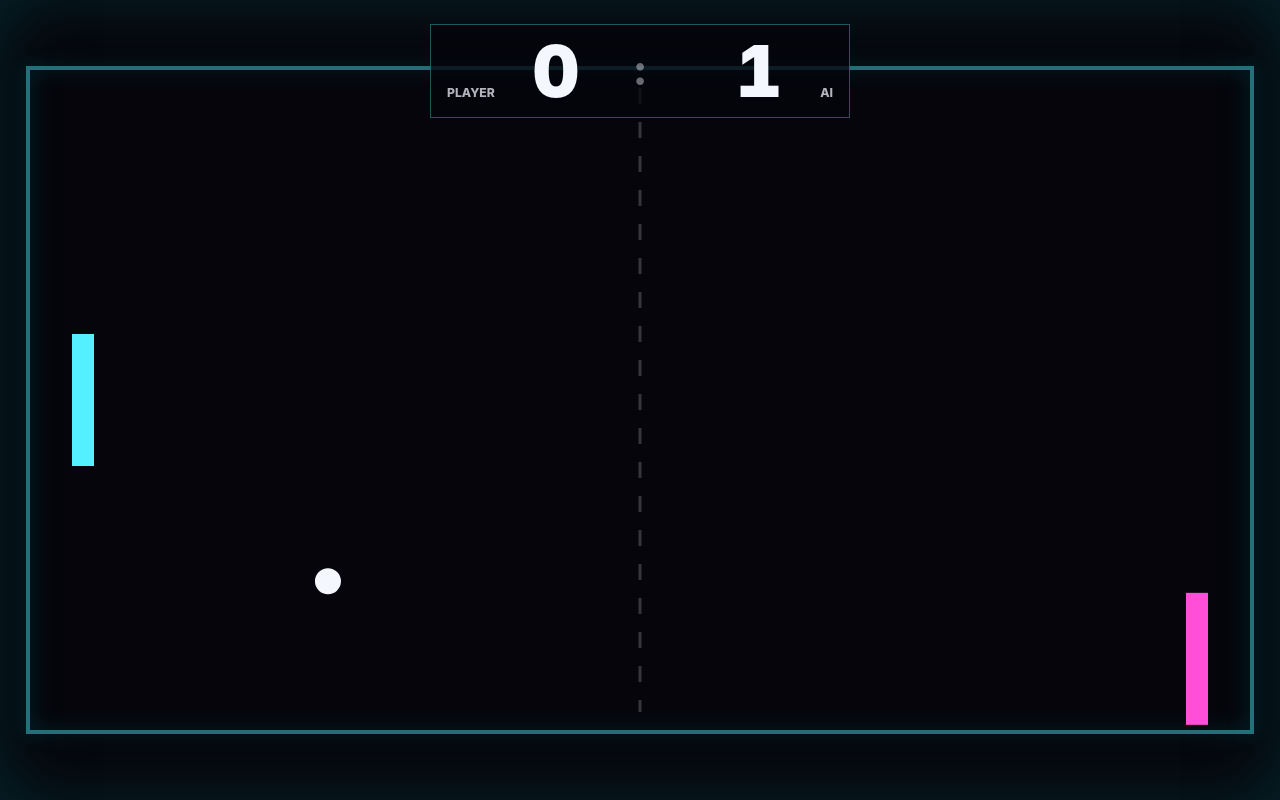
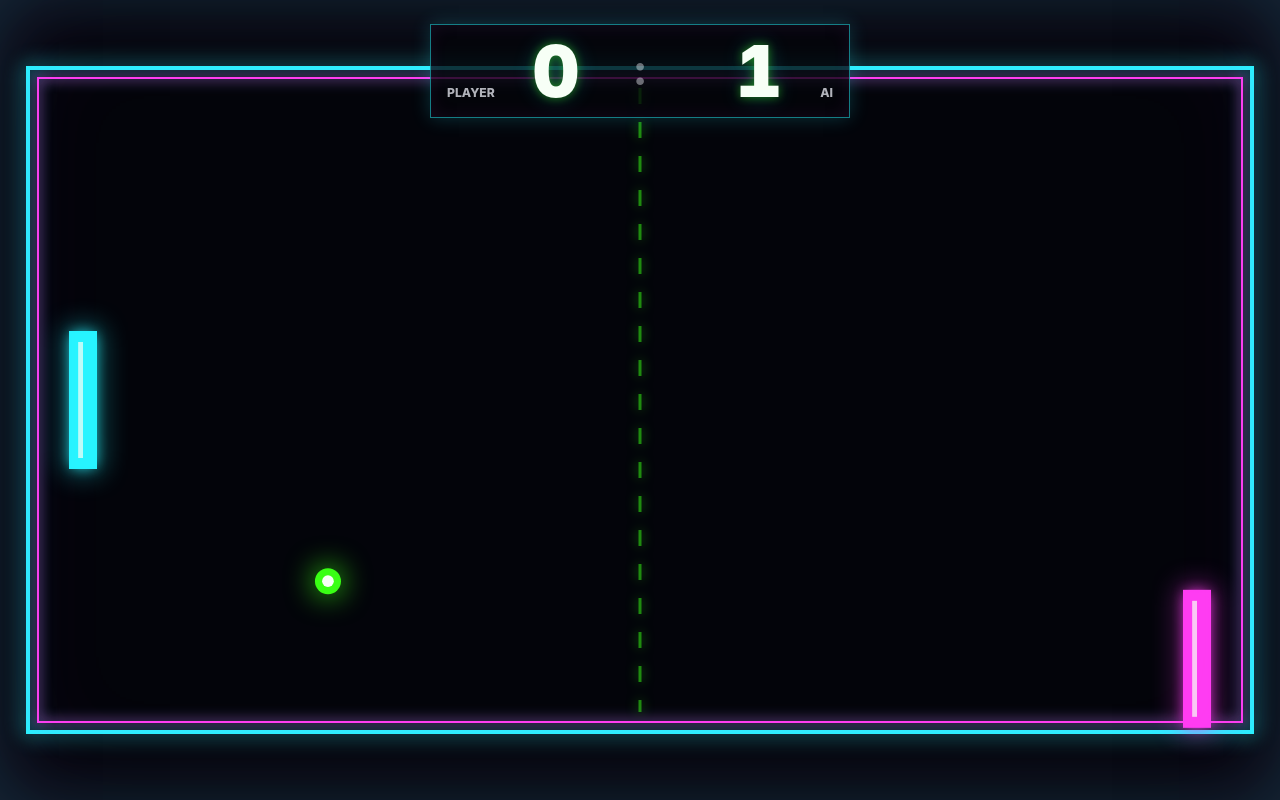
Before and after one commit to mtplayground/ben-salehi-52be-skinned-pong, a website built with Vite: page index.html in a window 1280 px wide. Built offline with nearby package versions, Linux system fonts and the light colour scheme.

Commit message:
feat: Dark neon theme with glowing paddles and ball

```diff
--- a/src/game/render.ts
+++ b/src/game/render.ts
@@ -1,12 +1,14 @@
 import type { Ball, GameState, Paddle, Size } from "./types";
 import { FIELD_BORDER_INSET } from "./constants";
 
-const BACKGROUND_COLOR = "#05050b";
-const FIELD_LINE_COLOR = "rgba(85, 240, 255, 0.42)";
-const CENTER_LINE_COLOR = "rgba(245, 247, 255, 0.2)";
-const PLAYER_PADDLE_COLOR = "#55f0ff";
-const OPPONENT_PADDLE_COLOR = "#ff4fd8";
-const BALL_COLOR = "#f5f7ff";
+const BACKGROUND_COLOR = "#03040a";
+const FIELD_LINE_COLOR = "#27f5ff";
+const FIELD_ACCENT_COLOR = "#ff3df2";
+const CENTER_LINE_COLOR = "rgba(57, 255, 20, 0.5)";
+const PLAYER_PADDLE_COLOR = "#27f5ff";
+const OPPONENT_PADDLE_COLOR = "#ff3df2";
+const BALL_COLOR = "#39ff14";
+const BALL_CORE_COLOR = "#f7fff6";
 
 export interface CanvasRenderer {
   resize(): void;
@@ -70,8 +72,8 @@ function drawPlayField(context: CanvasRenderingContext2D, fieldSize: Size): void
 
   context.strokeStyle = FIELD_LINE_COLOR;
   context.lineWidth = 4;
-  context.shadowColor = "rgba(0, 240, 255, 0.52)";
-  context.shadowBlur = 18;
+  context.shadowColor = FIELD_LINE_COLOR;
+  context.shadowBlur = 20;
   context.strokeRect(
     FIELD_BORDER_INSET,
     FIELD_BORDER_INSET,
@@ -79,10 +81,22 @@ function drawPlayField(context: CanvasRenderingContext2D, fieldSize: Size): void
     fieldSize.height - FIELD_BORDER_INSET * 2,
   );
 
+  context.strokeStyle = FIELD_ACCENT_COLOR;
+  context.lineWidth = 2;
+  context.shadowColor = FIELD_ACCENT_COLOR;
+  context.shadowBlur = 12;
+  context.strokeRect(
+    FIELD_BORDER_INSET + 10,
+    FIELD_BORDER_INSET + 10,
+    fieldSize.width - (FIELD_BORDER_INSET + 10) * 2,
+    fieldSize.height - (FIELD_BORDER_INSET + 10) * 2,
+  );
+
   context.setLineDash([16, 18]);
   context.strokeStyle = CENTER_LINE_COLOR;
   context.lineWidth = 3;
-  context.shadowBlur = 0;
+  context.shadowColor = "#39ff14";
+  context.shadowBlur = 12;
   context.beginPath();
   context.moveTo(fieldSize.width / 2, 48);
   context.lineTo(fieldSize.width / 2, fieldSize.height - 48);
@@ -98,6 +112,18 @@ function drawPaddle(
 ): void {
   context.save();
 
+  context.shadowColor = color;
+  context.shadowBlur = 28;
+  context.strokeStyle = color;
+  context.lineWidth = 6;
+  context.strokeRect(
+    paddle.position.x,
+    paddle.position.y,
+    paddle.size.width,
+    paddle.size.height,
+  );
+
+  context.shadowBlur = 14;
   context.fillStyle = color;
   context.fillRect(
     paddle.position.x,
@@ -106,16 +132,39 @@ function drawPaddle(
     paddle.size.height,
   );
 
+  context.shadowBlur = 0;
+  context.fillStyle = "rgba(247, 255, 246, 0.72)";
+  context.fillRect(
+    paddle.position.x + paddle.size.width * 0.28,
+    paddle.position.y + 8,
+    paddle.size.width * 0.22,
+    paddle.size.height - 16,
+  );
+
   context.restore();
 }
 
 function drawBall(context: CanvasRenderingContext2D, ball: Ball): void {
   context.save();
 
+  context.shadowColor = BALL_COLOR;
+  context.shadowBlur = 30;
   context.fillStyle = BALL_COLOR;
   context.beginPath();
   context.arc(ball.position.x, ball.position.y, ball.radius, 0, Math.PI * 2);
   context.fill();
 
+  context.shadowBlur = 0;
+  context.fillStyle = BALL_CORE_COLOR;
+  context.beginPath();
+  context.arc(
+    ball.position.x,
+    ball.position.y,
+    ball.radius * 0.45,
+    0,
+    Math.PI * 2,
+  );
+  context.fill();
+
   context.restore();
 }
--- a/src/styles.css
+++ b/src/styles.css
@@ -3,7 +3,7 @@
   font-family:
     Inter, ui-sans-serif, system-ui, -apple-system, BlinkMacSystemFont, "Segoe UI",
     sans-serif;
-  background: #05050b;
+  background: #03040a;
   color: #f5f7ff;
   text-rendering: optimizeLegibility;
   font-synthesis: none;
@@ -36,8 +36,10 @@ body {
   min-height: 100svh;
   place-items: center;
   background:
-    radial-gradient(circle at 50% 40%, rgba(0, 240, 255, 0.12), transparent 34rem),
-    linear-gradient(180deg, #070712 0%, #05050b 54%, #020206 100%);
+    radial-gradient(circle at 18% 28%, rgba(39, 245, 255, 0.16), transparent 28rem),
+    radial-gradient(circle at 82% 34%, rgba(255, 61, 242, 0.15), transparent 30rem),
+    radial-gradient(circle at 50% 78%, rgba(57, 255, 20, 0.08), transparent 24rem),
+    linear-gradient(180deg, #060713 0%, #03040a 54%, #010106 100%);
 }
 
 .app-shell::before {
@@ -46,8 +48,8 @@ body {
   pointer-events: none;
   content: "";
   background-image:
-    linear-gradient(rgba(255, 255, 255, 0.035) 1px, transparent 1px),
-    linear-gradient(90deg, rgba(255, 255, 255, 0.035) 1px, transparent 1px);
+    linear-gradient(rgba(39, 245, 255, 0.05) 1px, transparent 1px),
+    linear-gradient(90deg, rgba(255, 61, 242, 0.04) 1px, transparent 1px);
   background-size: 48px 48px;
   mask-image: radial-gradient(circle at center, black, transparent 72%);
 }
@@ -64,14 +66,16 @@ body {
   inset: 0;
   pointer-events: none;
   content: "";
-  box-shadow: inset 0 0 72px rgba(0, 255, 255, 0.12);
+  box-shadow:
+    inset 0 0 72px rgba(39, 245, 255, 0.15),
+    inset 0 0 120px rgba(255, 61, 242, 0.08);
 }
 
 #game-canvas {
   display: block;
   width: 100%;
   height: 100%;
-  background: #05050b;
+  background: #03040a;
 }
 
 .score-hud {
@@ -85,8 +89,11 @@ body {
   width: min(420px, calc(100vw - 32px));
   padding: 10px 16px;
   pointer-events: none;
-  background: rgba(5, 5, 11, 0.76);
-  border: 1px solid rgba(85, 240, 255, 0.34);
+  background: rgba(3, 4, 10, 0.78);
+  border: 1px solid rgba(39, 245, 255, 0.5);
+  box-shadow:
+    0 0 18px rgba(39, 245, 255, 0.2),
+    inset 0 0 18px rgba(255, 61, 242, 0.08);
   transform: translateX(-50%);
 }
 
@@ -123,7 +130,10 @@ body {
   font-size: clamp(2rem, 8vw, 4.5rem);
   font-weight: 900;
   text-align: center;
-  color: #f5f7ff;
+  color: #f7fff6;
+  text-shadow:
+    0 0 10px rgba(57, 255, 20, 0.46),
+    0 0 22px rgba(39, 245, 255, 0.22);
 }
 
 .score-divider {
```
